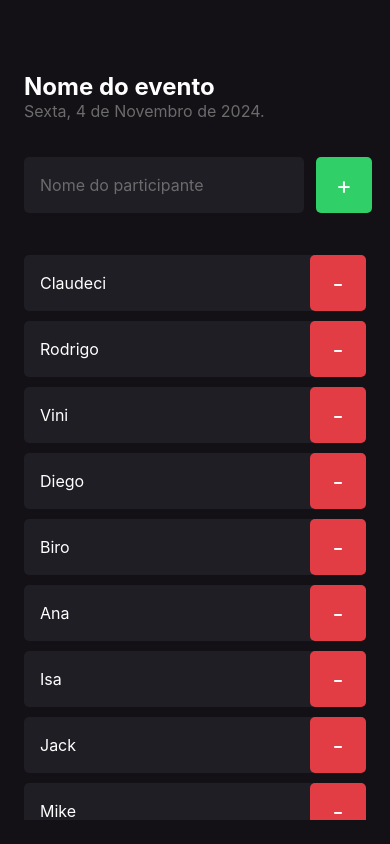
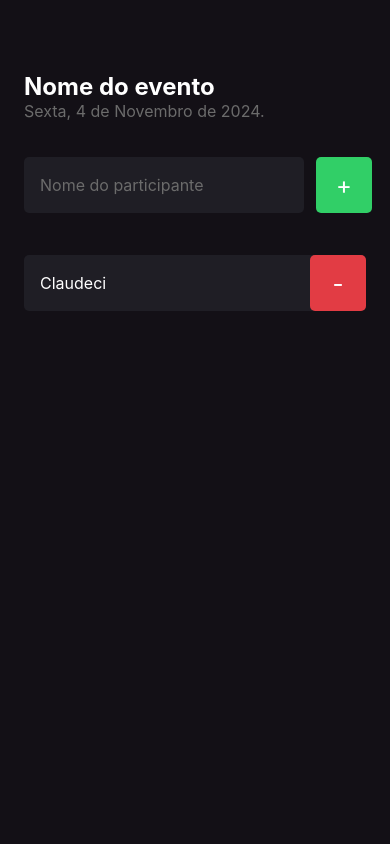
Before and after one commit to claudecijr77/imhere, a React Native app: screen / in a window 390 px wide. Built offline with nearby package versions, Linux system fonts and the light colour scheme.

Commit message:
Adicionando Participantes

```diff
--- a/src/screens/Home/index.tsx
+++ b/src/screens/Home/index.tsx
@@ -1,3 +1,4 @@
+import { useState } from "react";
 import { Text, View, TextInput, TouchableOpacity, FlatList, Alert } from "react-native";
 
 import { styles } from "./styles";
@@ -5,13 +6,14 @@ import {Participant} from "../../components/Participant";
 
 export function Home() {
 
-    const participants = ['Claudeci', 'Rodrigo', 'Vini', 'Diego', 'Biro', 'Ana', 'Isa', 'Jack', 'Mike', 'João', 'José']
+    const [participants, setParticipants] = useState(['Claudeci'])
 
     function handleParticipantAdd() {
-        if (participants.includes("Claudeci")) {
+        if (participants.includes("Rodrigo")) {
             return Alert.alert("Participante existe", "Já existe um participante na lista com esse nome.")
         }
-        console.log("Você clicou no botão de adicionar")
+        setParticipants(prevState => [...prevState, 'Ana'])
+        console.log(participants)
     }
 
     function handleParticipantRemove(name: string) {
```
